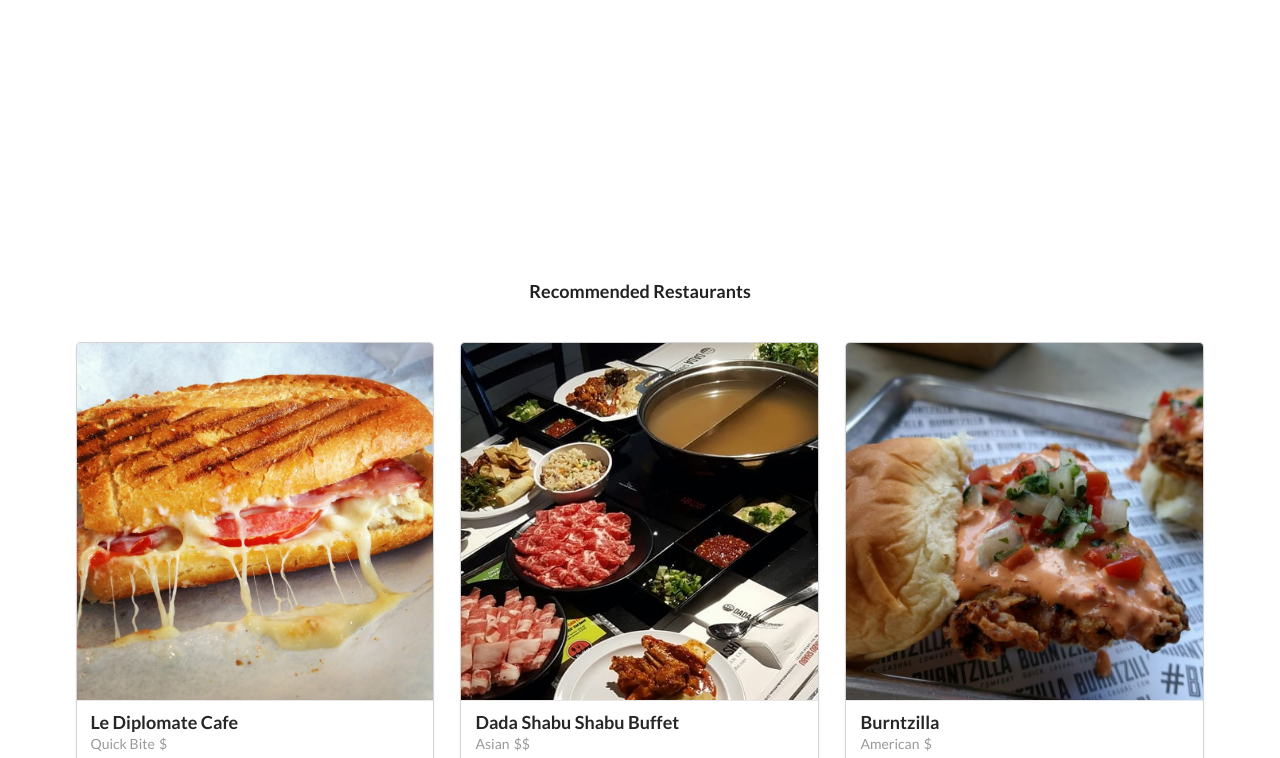
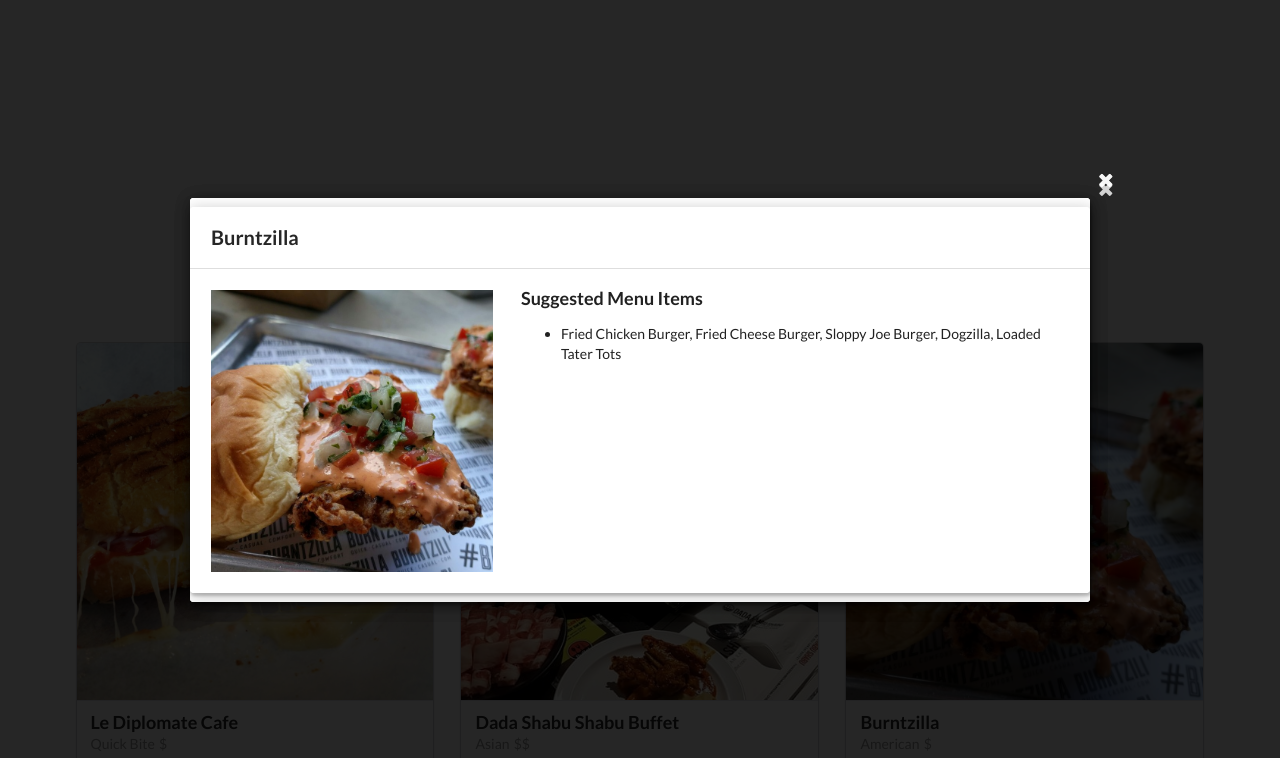
Before and after one commit to xmichelle/grub-choice, a plain HTML site: page index.html in a window 1280 px wide. Shown: the top 758 px of the page. Drawn offline with nearby package versions, Linux system fonts and the light colour scheme.

Commit message:
Recommended restaurant modals are shown when page is loaded. #2

```diff
--- a/index.html
+++ b/index.html
@@ -14,6 +14,8 @@
     <div class="ui link cards three column grid" id="restaurants">
     </div>
   </div>
+  <div class="modal container">
+  </div>
   <script src="https://code.jquery.com/jquery-3.2.1.min.js" integrity="sha256-hwg4gsxgFZhOsEEamdOYGBf13FyQuiTwlAQgxVSNgt4=" crossorigin="anonymous"></script>
   <script src="https://cdn.jsdelivr.net/semantic-ui/2.2.10/semantic.min.js"></script>
   <script src="js/data.js"></script>
--- a/js/main.js
+++ b/js/main.js
@@ -1,6 +1,7 @@
 /* eslint-disable no-undef */
 /* eslint-disable no-unused-vars */
 var $restaurantList = document.querySelector('#restaurants')
+var $modalContainer = document.querySelector('.modal.container')
 
 function displayRestaurants(restaurants, $container) {
   for (var i = 0; i < restaurants.length; i++) {
@@ -8,9 +9,28 @@
     if (restaurants[i].recommended === true) {
       var $restaurant = renderRestaurant(currentRestaurant)
       $container.appendChild($restaurant)
+      var $modal = renderModal(currentRestaurant)
+      $modalContainer.appendChild($modal)
+      $('.ui.modal')
+      .modal('show')
     }
   }
 }
+
+// function displayModal(restaurants)
+// add header underline hover feature
+// if click listener; data-id = restaurant.id; display that modal page with correct id
+// var $modalContainer = document.querySelector('.modal.container')
+// $modalContainer.appendChild($container)
+
+var $cardContainer = document.querySelector('.ui.container')
+
+$cardContainer.addEventListener('click', function (event) {
+  var target = event.target
+  console.log(target.dataset)
+// call displayModal function here
+
+})
 
 function renderRestaurant(restaurant) {
   var $container = document.createElement('div')
@@ -39,6 +59,7 @@
 
   $contentContainer.classList.add('content')
   $name.classList.add('header')
+  $name.setAttribute('data-id', restaurant.id)
   $metaContainer.classList.add('meta')
   $description.classList.add('description')
 
@@ -96,7 +117,7 @@
   var $descriptionContainer = document.createElement('div')
   var $menuHeader = document.createElement('div')
   var $menu = document.createElement('ul')
-  var $menuItem = document.createElement('li')
+  var $menuItem = document.createElement('li') // need for loop for menu items?
 
   $container.classList.add('ui', 'modal')
   $closeIcon.classList.add('close', 'icon')
@@ -111,7 +132,7 @@
   $nameHeader.textContent = restaurant.name
 
   $menuHeader.textContent = 'Suggested Menu Items'
-  $menuItem.textContent = restaurant.menu
+  $menuItem.textContent = restaurant.menu // menu[i]? for loop?
 
   $container.appendChild($closeIcon)
   $container.appendChild($nameHeader)
@@ -127,6 +148,9 @@
   return $container
 }
 
+/* $('.ui.modal')
+  .modal('show') */
+
 // Use fade up module/transition from Semantic for more info page to appear
 // Add page dimmer (maybe blurring dimmer?) also
 // Maybe just use a modal window? (Standard modal)
@@ -134,3 +158,5 @@
 // Step 1: Create renderModal function
 // Step 2: Create eventlistener function
 // Step 3: Make sure to implement hover underline feature for restaurant name
+
+// Add popup for the type and price
```
